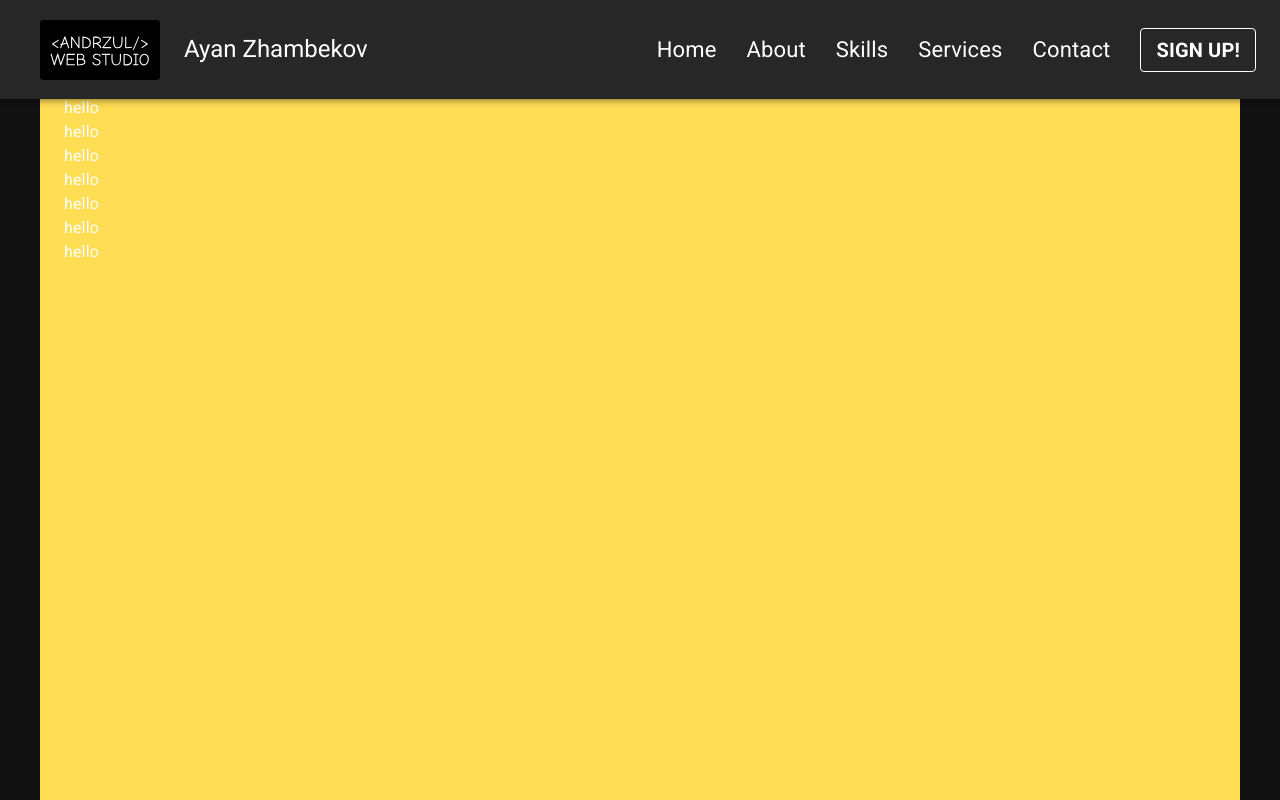
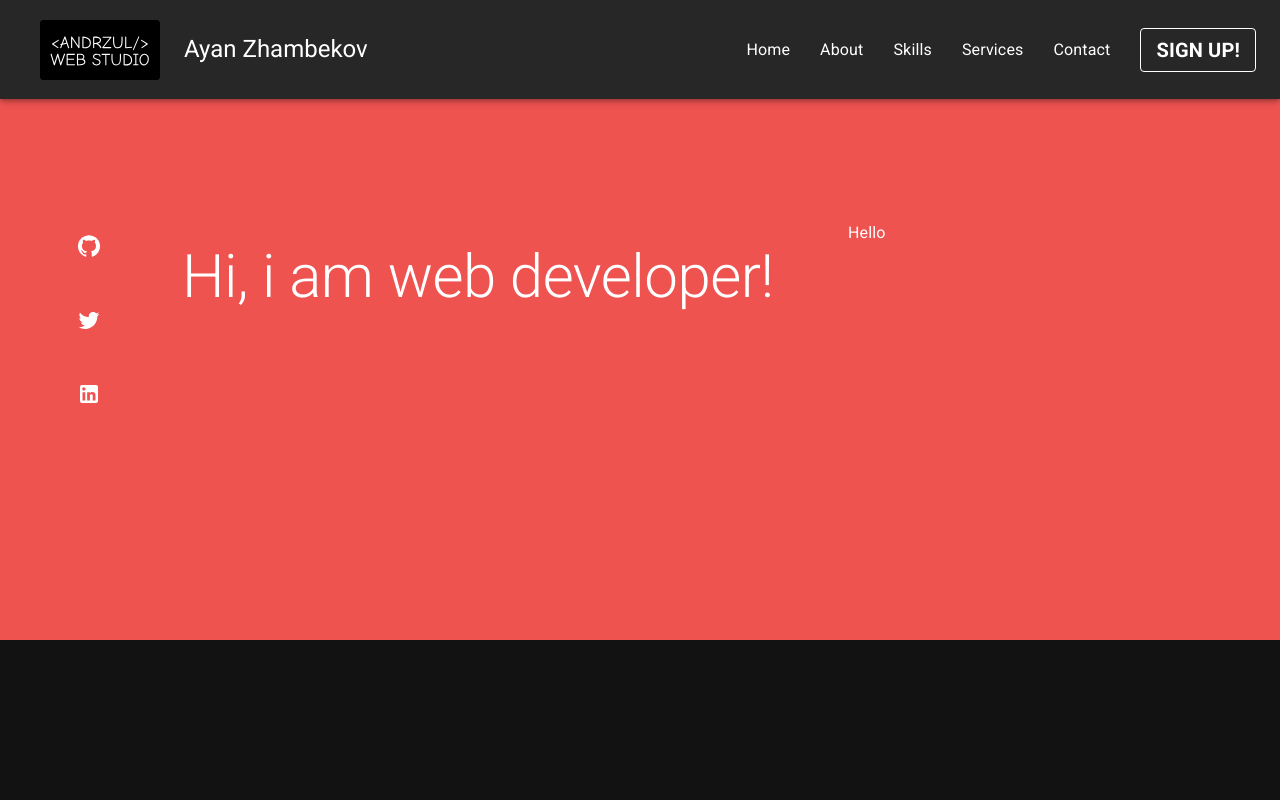
Before and after one commit to Aineken/new-portfolio, a React (Create React App) app: page / in a window 1280 px wide. Built offline with nearby package versions, Linux system fonts and the light colour scheme.

Commit message:
day2 working on main page

```diff
--- a/src/Components/AppBar.js
+++ b/src/Components/AppBar.js
@@ -6,18 +6,17 @@ import logo from "../utils/andrzul_logo.svg";
 const StyledLink = styled(Link)({
   textDecoration: "none",
   color: "inherit",
-  fontSize: "22px",
+  fontSize: { sm: 18, md: 24 },
   margin: 0,
   height: "auto",
 });
 
 function Appbar() {
   return (
-    <Box>
-      <AppBar>
+    <div>
+      <AppBar position="fixed">
         <Toolbar
           sx={{ flexWrap: "wrap", gap: "30px", maxHeight: "300px" }}
-          gap={3}
           variant="regular"
         >
           <Stack
@@ -27,7 +26,7 @@ function Appbar() {
             p={2}
             alignItems="center"
           >
-            <Link href="/" styl>
+            <Link href="/">
               <img
                 style={{ height: "60px", top: "4px", position: "relative" }}
                 src={logo}
@@ -59,7 +58,7 @@ function Appbar() {
           </Button>
         </Toolbar>
       </AppBar>
-    </Box>
+    </div>
   );
 }
 
--- a/src/Components/MainPage.js
+++ b/src/Components/MainPage.js
@@ -1,25 +1,66 @@
-import { Box, Container, Grid, Typography } from "@mui/material";
+import {
+  Box,
+  Container,
+  Grid,
+  IconButton,
+  Paper,
+  Stack,
+  styled,
+  Typography,
+} from "@mui/material";
 import React from "react";
+import { GitHub, LinkedIn, Twitter } from "@mui/icons-material/";
+import { red } from "@mui/material/colors";
+
+const ProductHero = styled("section")(({ theme }) => ({
+  color: theme.palette.common.white,
+  position: "relative",
+  display: "flex",
+  alignItems: "center",
+  backgroundColor: red[400],
+  height: "100vh",
+  [theme.breakpoints.up("sm")]: {
+    height: "80vh",
+    minHeight: 500,
+    maxHeight: 1300,
+  },
+}));
 
 function MainPage() {
   return (
-    <Box>
-      <Container sx={{ height: "100vh", backgroundColor: "#fd5" }}>
-        <Grid>
-          <Typography>hello</Typography>
-          <Typography>hello</Typography>
-          <Typography>hello</Typography>
-          <Typography>hello</Typography>
-          <Typography>hello</Typography>
-          <Typography>hello</Typography>
-          <Typography>hello</Typography>
-          <Typography>hello</Typography>
-          <Typography>hello</Typography>
-          <Typography>hello</Typography>
-          <Typography>hello</Typography>
+    <ProductHero>
+      <Container>
+        <Grid container spacing={3}>
+          <Grid item xs={1}>
+            <Stack direction="column" gap={3}>
+              <IconButton
+                aria-label="GitHub"
+                sx={{ height: 50, width: 50 }}
+                component="label"
+              >
+                <GitHub />
+              </IconButton>
+              <IconButton sx={{ height: 50, width: 50 }} component="label">
+                <Twitter />
+              </IconButton>
+              <IconButton sx={{ height: 50, width: 50 }} component="label">
+                <LinkedIn />
+              </IconButton>
+            </Stack>
+          </Grid>
+          <Grid item xs={7}>
+            <Box sx={{ p: "20px" }}>
+              <Typography justify="center" aligh="center" variant="h2">
+                Hi, i am web developer!
+              </Typography>
+            </Box>
+          </Grid>{" "}
+          <Grid item xs={4}>
+            <Typography>Hello</Typography>
+          </Grid>
         </Grid>
       </Container>
-    </Box>
+    </ProductHero>
   );
 }
 
```
